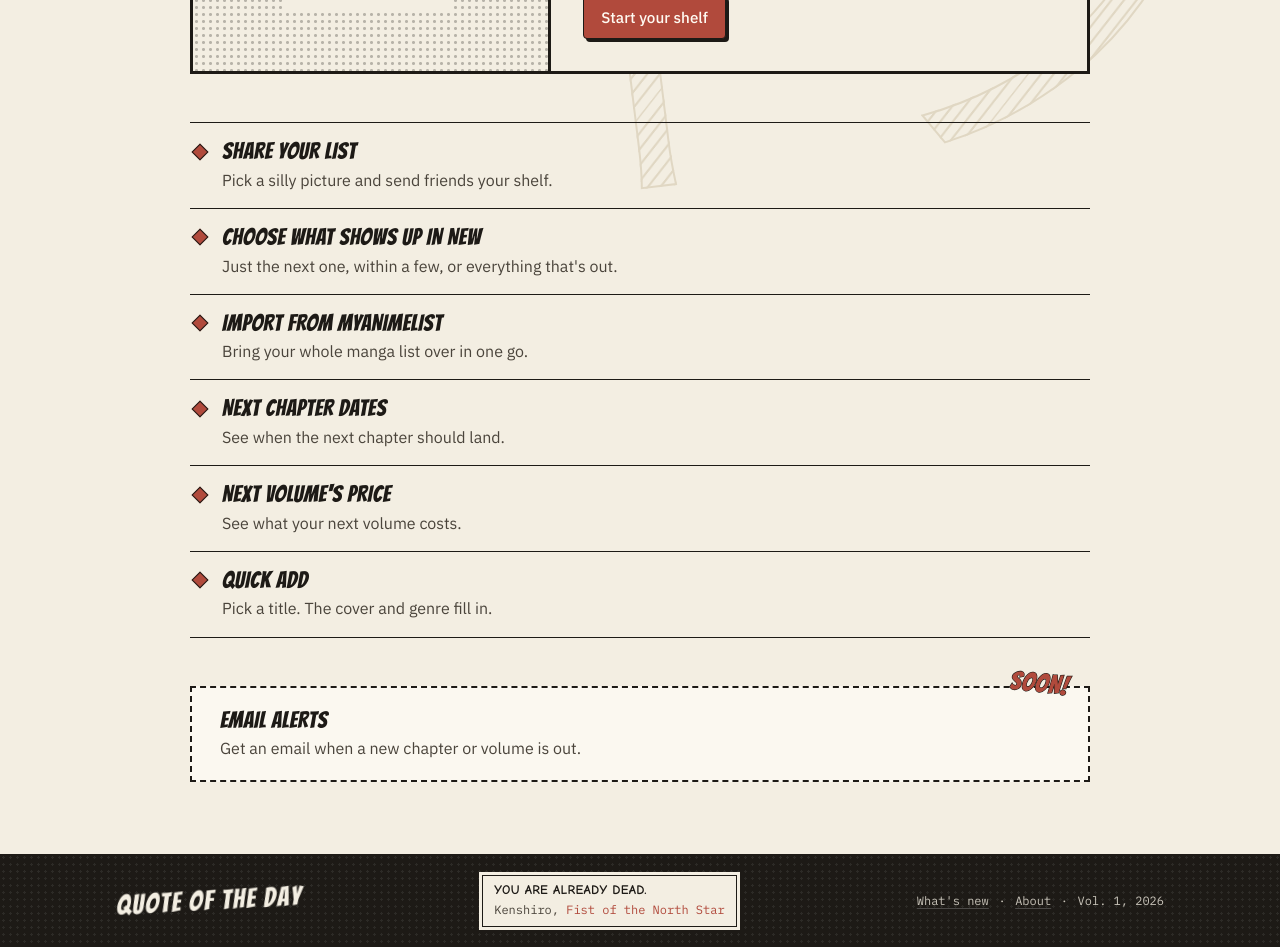
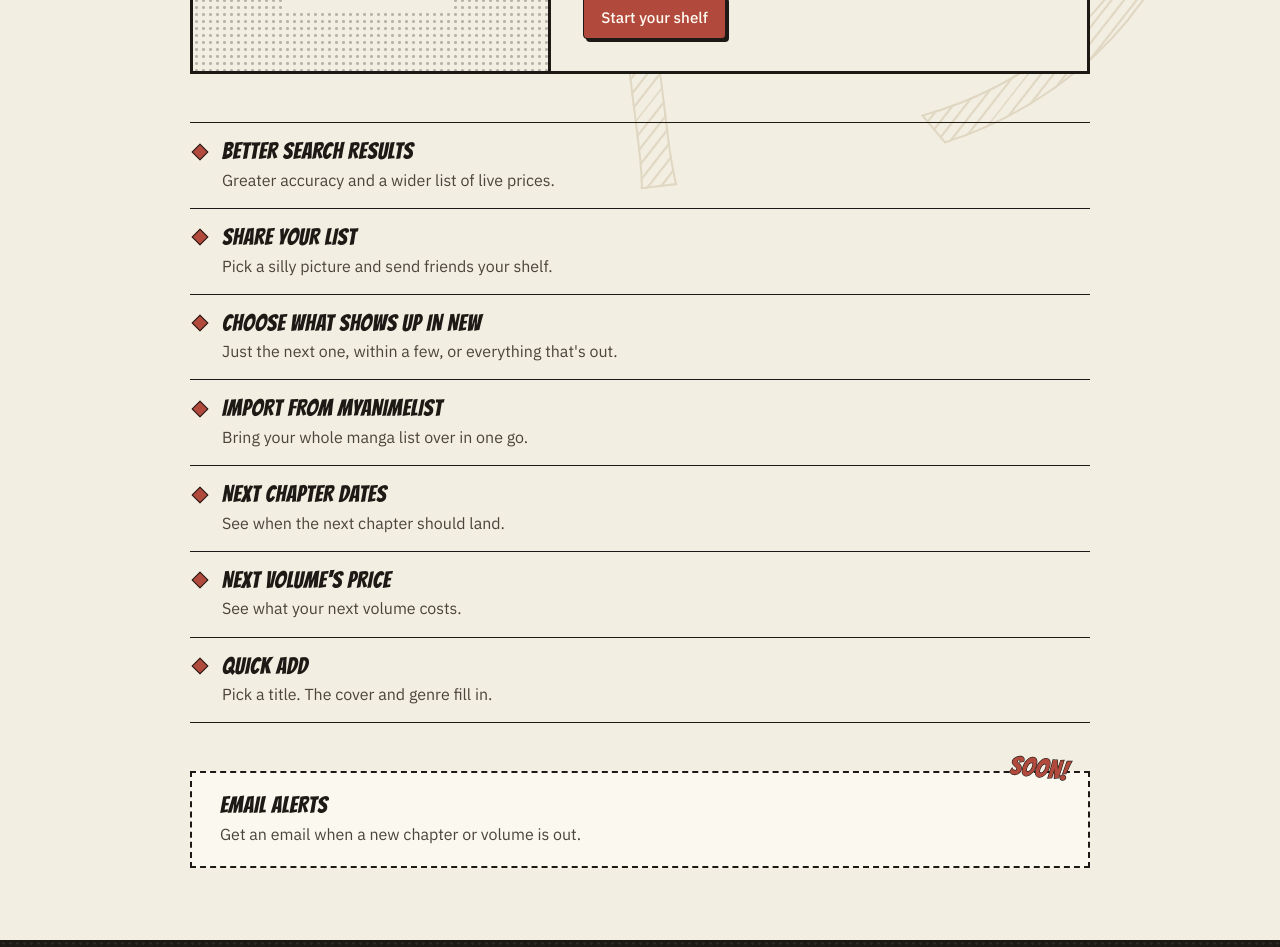
Before and after one commit to Shriyashzzz/mangaTracker, a React (Vite) app in the folder client/: page /updates in a window 1280 px wide. Shown: the part 380-1327 px from the top of the page. Built offline with nearby package versions, Linux system fonts and the light colour scheme; no server answers; a web font is replaced by a local one.

Commit message:
chore: footer says vol 2, whats new mentions better search results

```diff
--- a/client/src/components/whatsNew/WhatsNew.tsx
+++ b/client/src/components/whatsNew/WhatsNew.tsx
@@ -9,6 +9,10 @@ import { useAuth } from "../../store/auth";
 // what an English reader asks after "is there a new one?": when's the next
 // chapter, what will the volume cost, and how fast can I add a series
 const ITEMS = [
+  {
+    name: "Better search results",
+    body: "Greater accuracy and a wider list of live prices.",
+  },
   {
     name: "Next chapter dates",
     body: "A volume behind? The manga's page shows when the next chapter should land.",
--- a/client/src/layouts/Footer/Footer.tsx
+++ b/client/src/layouts/Footer/Footer.tsx
@@ -53,7 +53,7 @@ export default function Footer() {
             About
           </NavLink>
           <span aria-hidden>·</span>
-          <span>Vol. 1, {new Date().getFullYear()}</span>
+          <span>Vol. 2, {new Date().getFullYear()}</span>
         </p>
       </div>
     </footer>
--- a/client/src/pages/Updates/Updates.tsx
+++ b/client/src/pages/Updates/Updates.tsx
@@ -7,6 +7,10 @@ import { updatesStyles as styles } from "./styles";
 
 // the big features only, a line each. Add new ones here when they ship
 const UPDATES = [
+  {
+    name: "Better search results",
+    body: "Greater accuracy and a wider list of live prices.",
+  },
   {
     name: "Share your list",
     body: "Pick a silly picture and send friends your shelf.",
```
